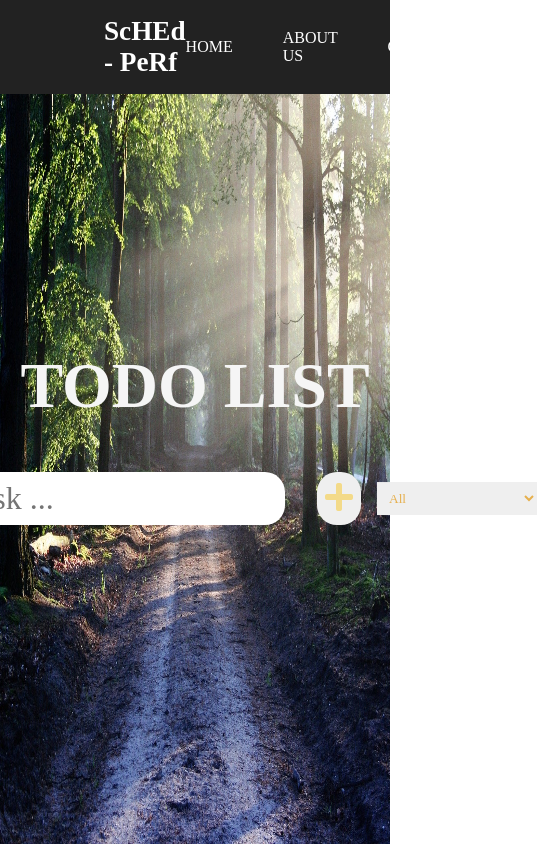
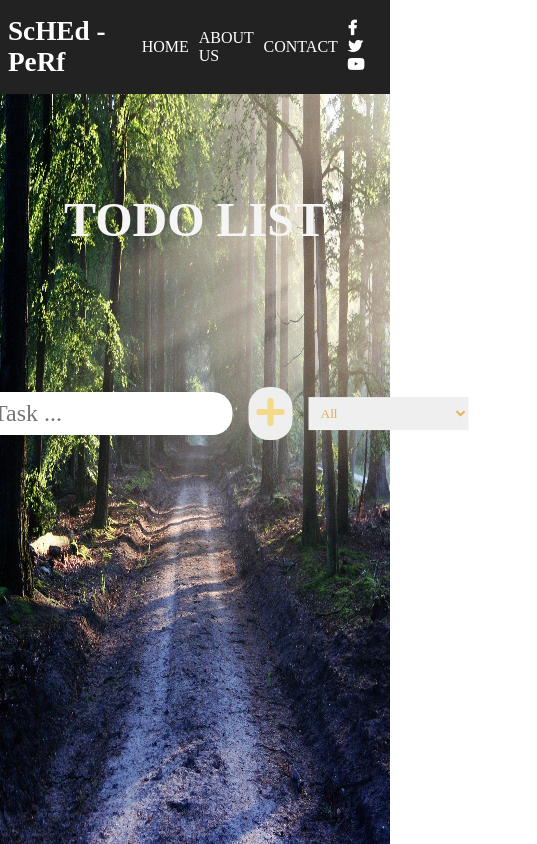
Before and after one commit to PAARTH2608/project_TODO, a plain HTML site: page index.html in a window 390 px wide. Shown: the whole page, 537 px wide, since content can reach past the window. Drawn offline with Linux system fonts and the light colour scheme.

Commit message:
initial commit

```diff
--- a/style.css
+++ b/style.css
@@ -183,3 +183,43 @@ select{
     width:10rem;
     cursor: pointer;
 }
+@media screen and (max-width:958px){
+    #item li{
+        padding-right: 20px;
+    }
+    #item .icon i{
+        padding-right: 10px;
+    }
+    .nav{
+        padding: 1rem 2.5rem;
+    }
+}
+@media screen and (max-width:773px){
+    header{
+        font-size: 1.5rem;
+        position:relative;
+        bottom:15vh;
+    }
+    header h1{
+        padding-top: 0px;
+    }
+    div.add{
+        position:relative;
+        bottom: 10vh;
+    }
+    div.add input{
+        margin: 0;
+        font-size:1.5rem;
+    }
+}
+@media screen and (max-width:663px){
+    #item .icon i{
+        padding-right: 4px;
+    }
+    #item li{
+        padding-right: 10px;
+    }
+    .nav{
+        padding: 1rem 0.5rem;
+    }
+}
```
